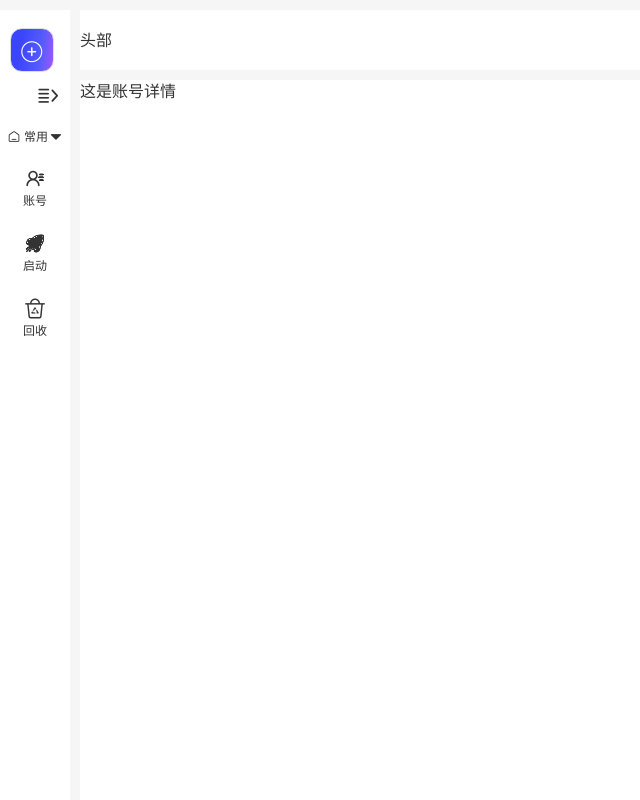
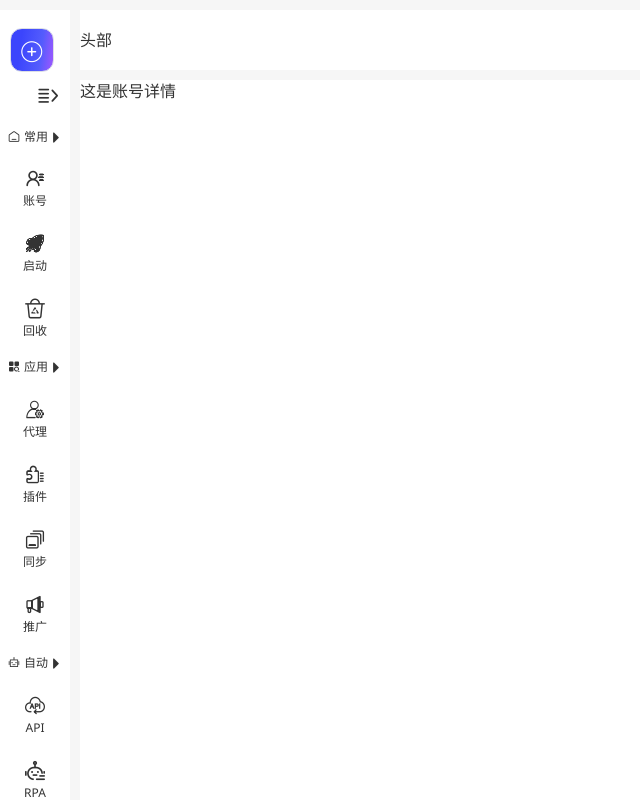
Before and after one commit to guoyuchang1997/ts-vue3, a Vue app: page / in a window 1280 px wide. Both pictures are taken after a click on the icon 228 px from the left and 106 px from the top of the page. Shown: the whole page, without its empty margins (0-640 px from the left). Built offline with nearby package versions, Linux system fonts and the light colour scheme.

Commit message:
列表完成

```diff
--- a/src/components/home/shrink.vue
+++ b/src/components/home/shrink.vue
@@ -1,79 +1,105 @@
 <template>
   <div class="shrink">
-    <div class="title fs-xs pointer" @click="openlist">
-      <i class="iconfont icon-CHANGYONG fs-xs"></i>
-      <div class="text">常用</div>
+    <div class="title fs-xs pointer" @click="emit('openoff')">
+      <i class="iconfont fs-xs" :class="props.headline.headline"></i>
+      <div class="text">{{ props.headline.title }}</div>
       <i
         class="iconfont icon-jiantou fs-xs test"
-        :class="{ xialajiantou: rotate, xialajiantous: !rotate }"
+        :class="{ xialajiantou: isshwo, xialajiantous: !isshwo }"
       ></i>
     </div>
-    <div class="shrinklist pointer">
-      <div class="item" v-for="(item, index) in titlelist" :key="index">
+    <div ref="height" class="shrinklist pointer" :class="{ conten: isshwo, contenopen: !isshwo }">
+      <div class="item" v-for="(item, index) in props.titlelist" :key="index">
         <i class="iconfont fs-xxl" :class="item.icon"></i>
-        <div class="text fs-xs">{{ item.title }}</div>
+        <div class="text fs-xs">{{ item.text }}</div>
       </div>
     </div>
   </div>
 </template>
 
 <script setup lang="ts">
-import { Title } from "~/home/title";
+import { Title, Icon } from "~/home/title";
 /**
  *  箭头翻转
  */
-let rotate = ref<boolean>(false);
-const openlist = () => {
-  rotate.value = !rotate.value;
+// let rotate = ref<boolean>(false);
+// const openlist = () => {
+//   rotate.value = !rotate.value;
+// };
+/**
+ * 展开下拉
+ */
+const emit = defineEmits(["openoff"]);
+
+/**
+ * 元素高度
+ */
+interface Height {
+  /**
+   * 高度
+   */
+  clientHeight: string;
+}
+const height = ref<Height>();
+const listheight = ref({
+  height: "",
+});
+onMounted(() => {
+  getheight();
+});
+const getheight = () => {
+  // 直接给false会导致高度为0,需要父组件异步传递false
+  if (height.value) {
+    listheight.value.height = `${height.value.clientHeight}px`;
+  }
 };
 
-/**
- * 下拉列表
- */
-const titlelist = ref<Title[]>([]);
-titlelist.value = [
-  {
-    icon: "icon-zhanghao",
-    title: "账号",
-  },
-  {
-    icon: "icon-a-ixintucom1",
-    title: "启动",
-  },
-  {
-    icon: "icon-a-huishou1",
-    title: "回收",
-  },
-];
+interface Iprops {
+  /**
+   * 列表
+   */
+  titlelist: Title[];
+  /**
+   * 展开
+   */
+  isshwo: Boolean;
+  /**
+   * 列表标题
+   */
+  headline: Icon;
+}
+const props = defineProps<Iprops>();
 </script>
 
 <style scoped lang="less">
+.conten {
+  height: 0;
+  overflow: hidden;
+  transition: all 0.3s;
+}
+.title:hover {
+  color: #2b53e5;
+}
+.contenopen {
+  height: v-bind("listheight.height");
+  overflow: hidden;
+  transition: all 0.3s;
+}
 .title {
   display: flex;
   margin-left: 8px;
-  margin-top: 22px;
   .text {
     margin-left: 4px;
     margin-right: 2px;
   }
-  .test {
-    transform: scale(0.7);
-  }
-  .xialajiantou {
-    transform: rotate(180deg);
-    transition: transform 0.5s;
-  }
-  .xialajiantous {
-    transform: rotate(0deg);
-    transition: transform 0.5s;
-  }
+  // .test {
+  //   transform: scale(0.7);
+  // }
 }
 .shrinklist {
   text-align: center;
   width: 50px;
-  height: 50px;
-  margin: 20px auto;
-
+  margin: 20px auto 0;
   border-radius: 8px 8px 8px 8px;
   .item {
     display: flex;
@@ -89,4 +115,12 @@ titlelist.value = [
     border-radius: 8px 8px 8px 8px;
   }
 }
+.xialajiantou {
+  transform: rotate(0deg);
+  transition: transform 0.3s;
+}
+.xialajiantous {
+  transform: rotate(-90deg);
+  transition: transform 0.3s;
+}
 </style>
--- a/src/components/home/switchingmaxlist.vue
+++ b/src/components/home/switchingmaxlist.vue
@@ -31,10 +31,9 @@
   </div>
 </template>
 
-<script setup lang="ts">
+<script setup lang="ts" name="switchingmaxlist">
 import Down from "~/home/down.vue";
 import { Title, Icon } from "~/home/title";
-import Deferredexecution from "@/mixins/useDebounce";
 /**
  * 展开缩放
  */
@@ -67,42 +66,40 @@ const listheight = ref<bodyHeight>({
   bodyheight: 0,
 });
 
-const calculation = () => {
-  setTimeout(() => {
-    if (Downs.value) {
+const calculation = (item?: string) => {
+  if (Downs.value) {
+    setTimeout(() => {
       listheight.value.height = Downs.value.clientHeight;
-      listheight.value.bodyheight = document.body.clientHeight - 100;
-      console.log(
-        "调用了",
-        listheight.value.bodyheight < listheight.value.height,
-        listheight.value.bodyheight,
-        listheight.value.height
-      );
+      listheight.value.bodyheight = document.body.clientHeight - 150;
+      // console.log(
+      //   "调用了",
+      //   listheight.value.bodyheight < listheight.value.height,
+      //   listheight.value.bodyheight,
+      //   listheight.value.height
+      // );
       if (listheight.value.bodyheight < listheight.value.height) {
-        console.log("高度过大");
-        if (!Commonly.value) {
+        if (!Commonly.value && item !== "Commonly") {
           Commonly.value = true;
-        } else if (!application.value) {
+        } else if (!application.value && item !== "application") {
           application.value = true;
-        } else if (!automation.value) {
+        } else if (!automation.value && item !== "automation") {
           automation.value = true;
-        } else if (!team.value) {
+        } else if (!team.value && item !== "team") {
           team.value = true;
-        } else if (!safety.value) {
+        } else if (!safety.value && item !== "safety") {
           safety.value = true;
         }
       }
-    }
-  }, 0);
+    }, 100);
+  }
 };
-
 /**
  * 常用列表
  */
 const Commonly = ref<boolean>(false);
 const Commonlyoff = () => {
   Commonly.value = !Commonly.value;
-  Deferredexecution(calculation, 100);
+  calculation("Commonly");
 };
 
 const titlelist = ref<Title[]>([]);
@@ -130,7 +127,7 @@ const CommonlyTitle = ref<Icon>({
 const application = ref<boolean>(false);
 const applicationoff = () => {
   application.value = !application.value;
-  Deferredexecution(calculation, 100);
+  calculation("application");
 };
 const applicationTitle = ref<Icon>({
   headline: "icon-yingyong",
@@ -162,7 +159,7 @@ applicationlist.value = [
 const automation = ref<boolean>(false);
 const automationoff = () => {
   automation.value = !automation.value;
-  Deferredexecution(calculation, 100);
+  calculation("automation");
 };
 const automationTitle = ref<Icon>({
   headline: "icon-zidonghua",
@@ -186,7 +183,7 @@ automationlist.value = [
 const team = ref<boolean>(false);
 const teamoff = () => {
   team.value = !team.value;
-  Deferredexecution(calculation, 100);
+  calculation("team");
 };
 const teamTitle = ref<Icon>({
   headline: "icon-a-qunzu6",
@@ -217,7 +214,7 @@ teamlist.value = [
 const safety = ref<boolean>(false);
 const safetyff = () => {
   safety.value = !safety.value;
-  Deferredexecution(calculation, 100);
+  calculation("safety");
 };
 const safetyTitle = ref<Icon>({
   headline: "icon-anquan",
--- a/src/components/home/switchingminlist.vue
+++ b/src/components/home/switchingminlist.vue
@@ -4,17 +4,223 @@
     <div class="toggle">
       <i class="iconfont icon-a-shouhui1 fs-sm pointer" @click="emit('changelistwidht')"></i>
     </div>
-      <div class="down">
-          <Shrink />
+    <div class="down" ref="Downs">
+      <Shrink
+        :titlelist="titlelist"
+        :headline="CommonlyTitle"
+        :isshwo="Commonly"
+        @openoff="Commonlyoff"
+      />
+      <Shrink
+        :titlelist="applicationlist"
+        :headline="applicationTitle"
+        @openoff="applicationoff"
+        :isshwo="application"
+      />
+      <Shrink
+        :titlelist="automationlist"
+        :headline="automationTitle"
+        @openoff="automationoff"
+        :isshwo="automation"
+      />
+      <Shrink :titlelist="teamlist" :headline="teamTitle" @openoff="teamoff" :isshwo="team" />
+      <Shrink
+        :titlelist="safetylist"
+        :headline="safetyTitle"
+        @openoff="safetyff"
+        :isshwo="safety"
+      />
     </div>
   </div>
 </template>
 
 <script setup lang="ts">
-import Shrink from '~/home/shrink.vue'
+import Shrink from "~/home/shrink.vue";
+import { Title, Icon } from "~/home/title";
 const emit = defineEmits<{
-    (e: 'changelistwidht'): void
-}>()
+  (e: "changelistwidht"): void;
+}>();
+
+/**
+ * 元素高度
+ */
+interface Height {
+  /**
+   * 高度
+   */
+  clientHeight: number;
+}
+interface bodyHeight {
+  /**
+   * 高度
+   */
+  height: number;
+  /**
+   * body高度
+   */
+  bodyheight: number;
+}
+const Downs = ref<Height>();
+const listheight = ref<bodyHeight>({
+  height: 0,
+  bodyheight: 0,
+});
+
+const calculation = (item?: string) => {
+  if (Downs.value) {
+    setTimeout(() => {
+      listheight.value.height = Downs.value.clientHeight;
+      listheight.value.bodyheight = document.body.clientHeight - 150;
+      // console.log(
+      //   "调用了",
+      //   listheight.value.bodyheight < listheight.value.height,
+      //   listheight.value.bodyheight,
+      //   listheight.value.height
+      // );
+      if (listheight.value.bodyheight < listheight.value.height) {
+        if (!Commonly.value && item !== "Commonly") {
+          Commonly.value = true;
+        } else if (!application.value && item !== "application") {
+          application.value = true;
+        } else if (!automation.value && item !== "automation") {
+          automation.value = true;
+        } else if (!team.value && item !== "team") {
+          team.value = true;
+        } else if (!safety.value && item !== "safety") {
+          safety.value = true;
+        }
+      }
+    }, 100);
+  }
+};
+
+/**
+ * 下拉列表
+ */
+const Commonly = ref<boolean>(false);
+const Commonlyoff = () => {
+  Commonly.value = !Commonly.value;
+  calculation("Commonly");
+};
+const titlelist = ref<Title[]>([]);
+titlelist.value = [
+  {
+    icon: "icon-zhanghao",
+    text: "账号",
+  },
+  {
+    icon: "icon-a-ixintucom1",
+    text: "启动",
+  },
+  {
+    icon: "icon-a-huishou1",
+    text: "回收",
+  },
+];
+const CommonlyTitle = ref<Icon>({
+  headline: "icon-CHANGYONG1",
+  title: "常用",
+});
+/**
+ * 应用
+ */
+const application = ref<boolean>(false);
+const applicationoff = () => {
+  application.value = !application.value;
+  calculation("application");
+};
+const applicationTitle = ref<Icon>({
+  headline: "icon-yingyong",
+  title: "应用",
+});
+const applicationlist = ref<Title[]>([]);
+applicationlist.value = [
+  {
+    icon: "icon-daili",
+    text: "代理",
+  },
+  {
+    icon: "icon-chajian",
+    text: "插件",
+  },
+  {
+    icon: "icon-a-guanli1",
+    text: "同步",
+  },
+  {
+    icon: "icon-tuiguang",
+    text: "推广",
+  },
+];
+
+/**
+ * 自动化
+ */
+const automation = ref<boolean>(false);
+const automationoff = () => {
+  automation.value = !automation.value;
+  calculation("automation");
+};
+const automationTitle = ref<Icon>({
+  headline: "icon-zidonghua",
+  title: "自动",
+});
+const automationlist = ref<Title[]>([]);
+automationlist.value = [
+  {
+    icon: "icon-a-api1",
+    text: "API",
+  },
+  {
+    icon: "icon-rpa",
+    text: "RPA",
+  },
+];
+/**
+ * 团队列表
+ */
+const team = ref<boolean>(false);
+const teamoff = () => {
+  team.value = !team.value;
+  calculation("team");
+};
+const teamTitle = ref<Icon>({
+  headline: "icon-a-qunzu6",
+  title: "团队",
+});
+const teamlist = ref<Title[]>([]);
+teamlist.value = [
+  {
+    icon: "icon-a-feiyong",
+    text: "费用",
+  },
+  {
+    icon: "icon-chengyuan",
+    text: "成员",
+  },
+  {
+    icon: "icon-bumen",
+    text: "部门",
+  },
+  {
+    icon: "icon-juese",
+    text: "角色",
+  },
+];
+/**
+ * 安全
+ */
+const safety = ref<boolean>(false);
+const safetyff = () => {
+  safety.value = !safety.value;
+  calculation("safety");
+};
+const safetyTitle = ref<Icon>({
+  headline: "icon-anquan",
+  title: "安全",
+});
+const safetylist = ref<Title[]>([]);
+safetylist.value = [];
 </script>
 
 <style scoped lang="less">
@@ -22,23 +228,29 @@ const emit = defineEmits<{
   text-align: end;
   padding-right: 12px;
 }
-  .zoom{
-    &.el-button{
-
+.zoom {
+  &.el-button {
     margin: 18px 20px 12px 10px;
     width: 44px;
     height: 44px;
     text-align: center;
-   background: linear-gradient(98deg, #3B45FC 24%, rgba(11,23,252,0.7) 69%, rgba(155,78,255,0.95) 100%);
+    background: linear-gradient(
+      98deg,
+      #3b45fc 24%,
+      rgba(11, 23, 252, 0.7) 69%,
+      rgba(155, 78, 255, 0.95) 100%
+    );
     border-radius: 12px 12px 12px 12px;
   }
-  i{
+  i {
     color: #fff;
-
   }
 }
-  .minlist{
+.minlist {
   margin-bottom: 100vh;
   width: 100%;
 }
+.down {
+  margin-top: 22px;
+}
 </style>
```
Also changed, not shown: src/components/home/down.vue (+14 -12 lines). Lines whose indentation alone changed are shown as unchanged.
